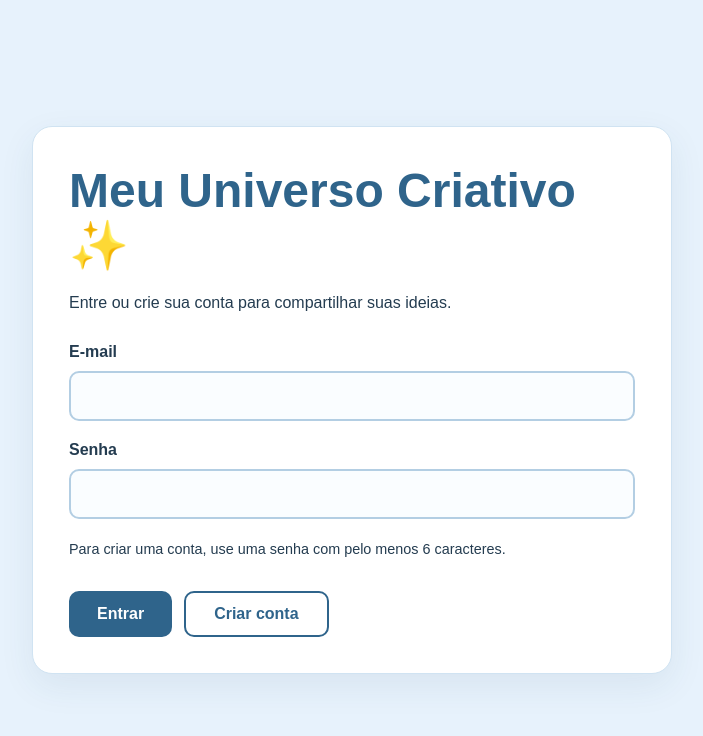
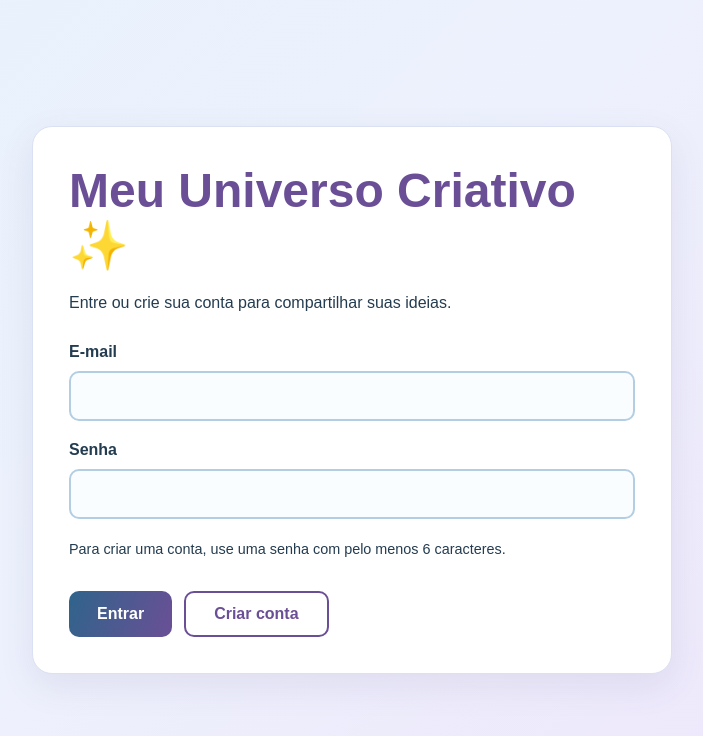
Before and after one commit to macedonatyy-afk/Universo-criativo, a Next.js app: page /login in a window 1280 px wide. Shown: the top 736 px of the page, without its empty margins (288-991 px from the left). Built offline with nearby package versions, Linux system fonts and the light colour scheme; no server answers.

Commit message:
Combina azul pastel com detalhes em roxo pastel

```diff
--- a/app/globals.css
+++ b/app/globals.css
@@ -7,30 +7,34 @@
   --texto: #243c50;
   --borda: #b3cee3;
   --superficie-suave: #f3f8fe;
+  --destaque: #6b4f96;
+  --destaque-hover: #553b7c;
+  --lavanda: #eee5fa;
+  --borda-roxa: #d7c7eb;
 }
 
 * { box-sizing: border-box; }
-body { margin: 0; font-family: Arial, sans-serif; color: var(--texto); background: var(--fundo); }
+body { margin: 0; min-height: 100vh; font-family: Arial, sans-serif; color: var(--texto); background: var(--fundo); background-image: linear-gradient(135deg, var(--fundo), #edf1fd 45%, var(--lavanda)); }
 a { color: var(--principal); }
 .pagina { min-height: 100vh; display: grid; place-items: center; padding: 24px; }
-.cartao { width: 100%; max-width: 640px; padding: 36px; border: 1px solid #d0e3f2; border-radius: 20px; background: var(--cartao); box-shadow: 0 12px 35px #284b6a14; }
-h1 { font-size: clamp(2rem, 6vw, 3rem); margin: 0 0 12px; color: var(--principal); }
+.cartao { width: 100%; max-width: 640px; padding: 36px; border: 1px solid #dce0f3; border-radius: 20px; background: var(--cartao); box-shadow: 0 12px 35px #5b52841a; }
+h1 { font-size: clamp(2rem, 6vw, 3rem); margin: 0 0 12px; color: var(--destaque); }
 .descricao { line-height: 1.6; margin-bottom: 28px; }
 label { display: block; font-weight: bold; margin-bottom: 10px; }
 textarea, input { display: block; width: 100%; padding: 14px; border: 2px solid var(--borda); border-radius: 10px; font: inherit; color: var(--texto); background: #fafdff; }
 textarea { resize: vertical; }
 input { margin-bottom: 20px; }
-textarea:focus, input:focus { outline: 2px solid var(--principal); outline-offset: 2px; }
-button:focus-visible, a:focus-visible { outline: 2px solid var(--principal); outline-offset: 4px; }
-button { margin-top: 16px; padding: 12px 28px; border: 0; border-radius: 10px; color: white; background: var(--principal); font: inherit; font-weight: bold; cursor: pointer; }
-button:hover { background: var(--principal-hover); }
+textarea:focus, input:focus { outline: 2px solid var(--destaque); outline-offset: 2px; }
+button:focus-visible, a:focus-visible { outline: 2px solid var(--destaque); outline-offset: 4px; }
+button { margin-top: 16px; padding: 12px 28px; border: 0; border-radius: 10px; color: white; background: var(--principal); background-image: linear-gradient(110deg, var(--principal), var(--destaque)); font: inherit; font-weight: bold; cursor: pointer; }
+button:hover { background: var(--principal-hover); background-image: linear-gradient(110deg, var(--principal-hover), var(--destaque-hover)); }
 button:disabled { opacity: .6; cursor: wait; }
-button.secundario { background: transparent; color: var(--principal); border: 2px solid var(--principal); }
-button.secundario:hover { background: var(--fundo); }
+button.secundario { background: transparent; color: var(--destaque); border: 2px solid var(--destaque); }
+button.secundario:hover { background: var(--lavanda); }
 .acoes-login { display: flex; flex-wrap: wrap; gap: 12px; }
 .erro { color: #a21c35; line-height: 1.5; }
 .ajuda { font-size: .9rem; line-height: 1.5; }
-.topo { display: flex; align-items: center; justify-content: space-between; gap: 16px; padding: 16px 24px; background: var(--cartao); border-bottom: 1px solid var(--borda); }
+.topo { display: flex; align-items: center; justify-content: space-between; gap: 16px; padding: 16px 24px; background: linear-gradient(110deg, var(--cartao), #f6f0fc); border-bottom: 1px solid var(--borda-roxa); }
 .topo button { margin-top: 0; }
 .email-usuario { overflow-wrap: anywhere; min-width: 0; }
 .topo + .pagina { min-height: calc(100vh - 90px); }
@@ -38,10 +42,10 @@ button.secundario:hover { background: var(--fundo); }
 .navegacao a, .paginacao a { color: var(--principal); font-weight: bold; }
 .pagina-historico { align-items: start; }
 .historico-lista { list-style: none; padding: 0; }
-.registro-historico { border: 2px solid var(--borda); border-radius: 12px; padding: 20px; margin: 24px 0; background: var(--superficie-suave); }
+.registro-historico { border: 2px solid var(--borda-roxa); border-radius: 12px; padding: 20px; margin: 24px 0; background: linear-gradient(135deg, var(--superficie-suave), #f5effc); }
 .registro-historico h3 { font-size: 1rem; margin-top: 20px; }
 .paginacao { display: flex; flex-wrap: wrap; justify-content: space-between; gap: 16px; margin: 24px 0; }
-.resultado { margin-top: 32px; padding: 20px; min-height: 120px; border: 2px solid var(--borda); border-radius: 12px; background: var(--superficie-suave); }
+.resultado { margin-top: 32px; padding: 20px; min-height: 120px; border: 2px solid var(--borda-roxa); border-radius: 12px; background: linear-gradient(135deg, var(--superficie-suave), #f5effc); }
 h2 { margin: 0 0 12px; font-size: 1.2rem; }
 .conteudo-resposta { white-space: pre-wrap; overflow-wrap: anywhere; }
 @media (max-width: 480px) { .cartao { padding: 22px; } .topo { flex-wrap: wrap; } }
```
